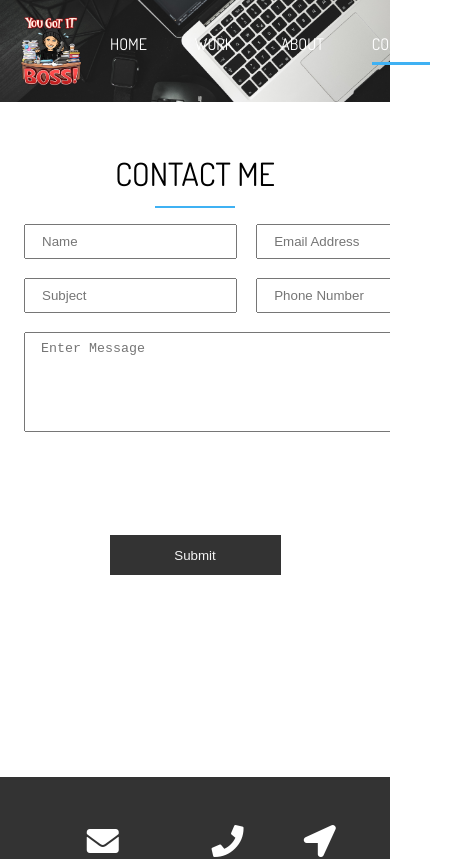
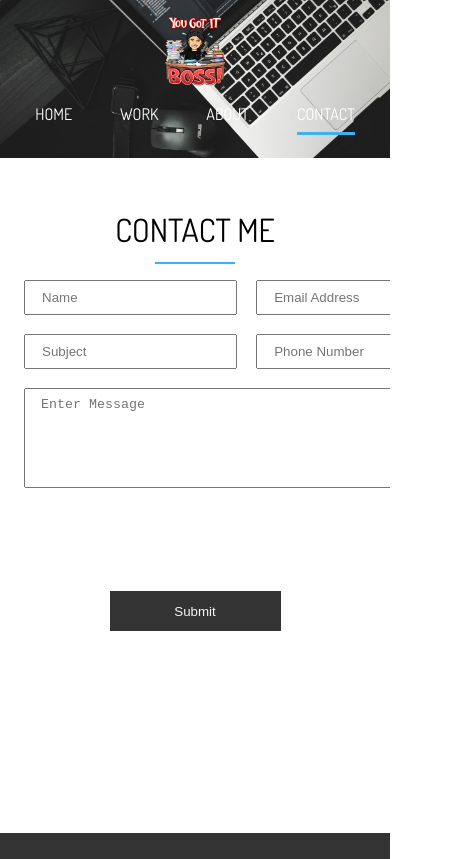
Before and after one commit to NolanBeyer/Portfolio, a React (Create React App) app: page /contact in a window 390 px wide. Shown: the top 859 px of the page, 454 px wide, since content can reach past the window. Built offline with nearby package versions, Linux system fonts and the light colour scheme.

Commit message:
Made nav responsive on mobile devices

```diff
--- a/src/scss/_contact.scss
+++ b/src/scss/_contact.scss
@@ -82,3 +82,10 @@
     }
   }
 }
+
+@media (max-width: 500px) {
+  #contact-nav {
+    flex-direction: column;
+    align-items: center;
+  }
+}
--- a/src/scss/styles.css
+++ b/src/scss/styles.css
@@ -244,6 +244,12 @@ a {
     grid-template-columns: 1fr;
   }
 }
+@media (max-width: 500px) {
+  #work-nav {
+    flex-direction: column;
+    align-items: center;
+  }
+}
 #about-nav {
   display: flex;
   justify-content: space-between;
@@ -381,6 +387,12 @@ a {
   color: #fff;
 }
 
+@media (max-width: 500px) {
+  #contact-nav {
+    flex-direction: column;
+    align-items: center;
+  }
+}
 #main-footer {
   background: url("/img/main-bg.jpg") no-repeat bottom center/cover;
   color: white;
```
Also changed, not shown: src/scss/_work.scss (+7 -0 lines).
